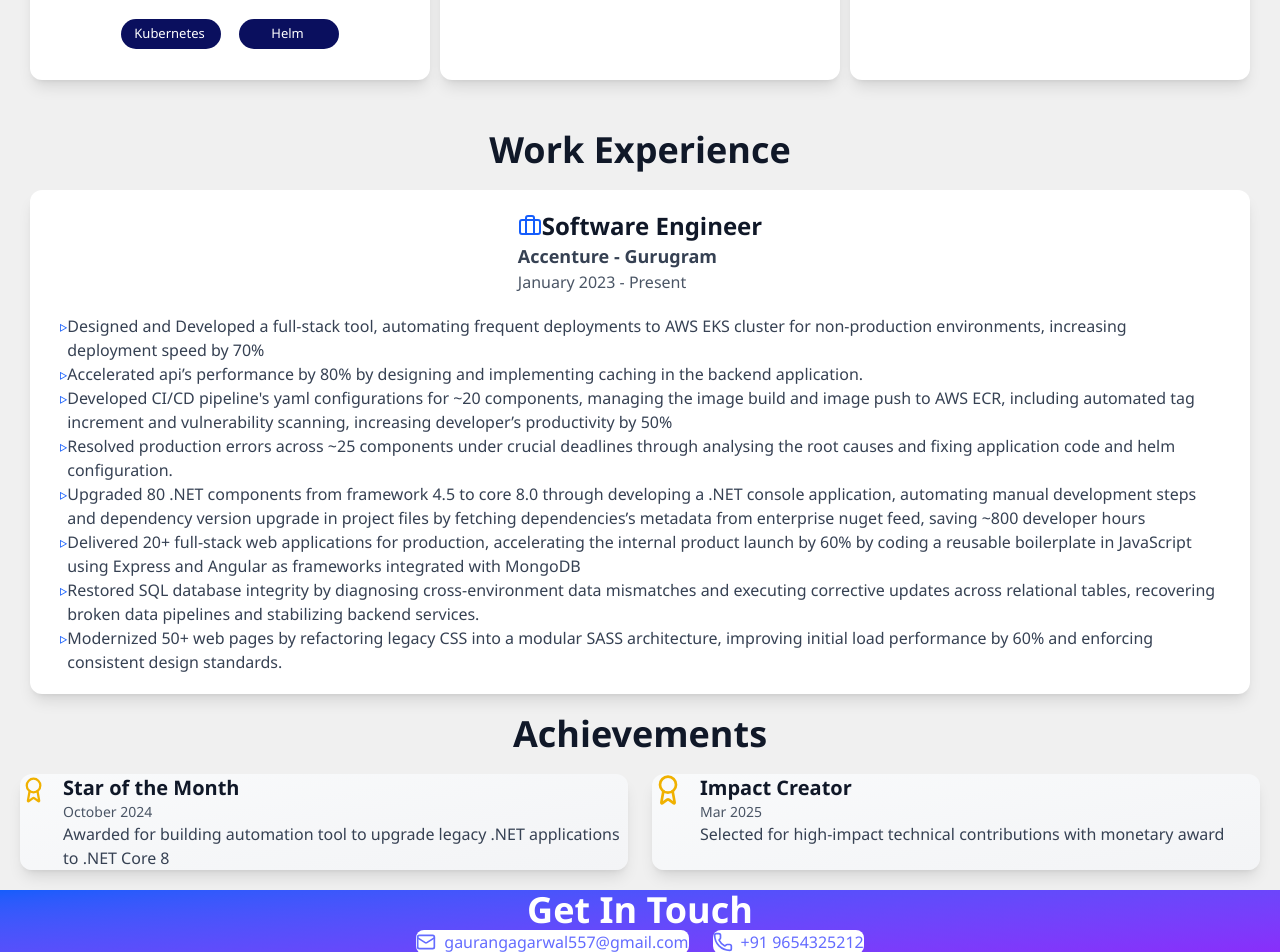
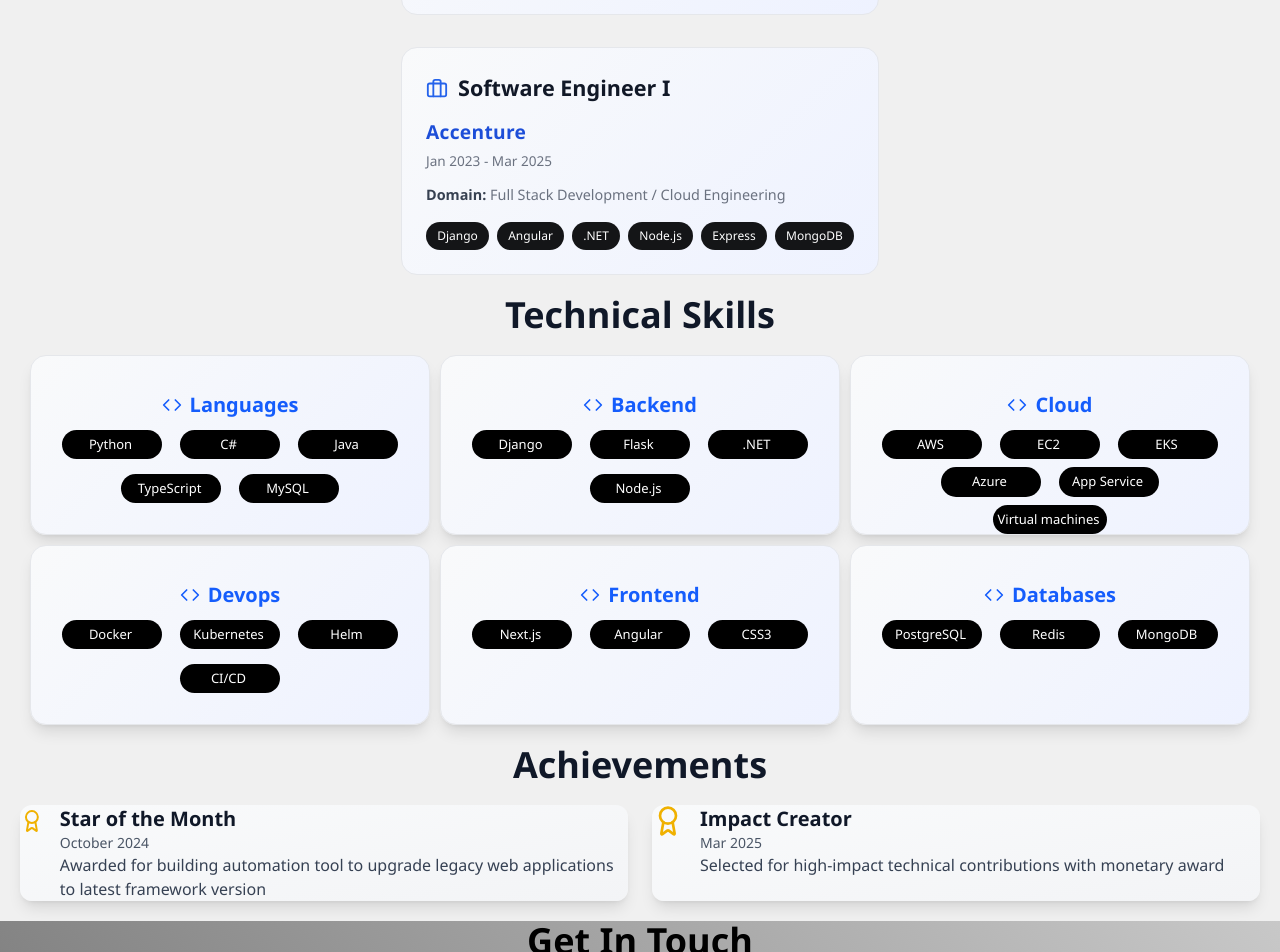
Before and after one commit to gaurang557/portfolio, a React (Vite) app: page / in a window 1280 px wide. Shown: the part 1617-2569 px from the top of the page. Built offline with nearby package versions, Linux system fonts and the light colour scheme.

Commit message:
Styles upgrade

```diff
--- a/src/App.css
+++ b/src/App.css
@@ -55,7 +55,13 @@ body{
   grid-template-rows: 50px 1fr  auto;
   text-align: center;
   padding: 10px 5px 10px 5px;
+  background: linear-gradient(135deg, #f9fafb, #eef2ff);
+  transition: all 0.3s ease;
 }
+.projectcard:hover {
+  transform: translateY(-6px);
+}
+
 .technologies{
   margin: 10px 0 10px 0;
   align-items: center;
@@ -63,7 +69,7 @@ body{
 .techbutton{
   color: white;
   margin: 0 5px 0 5px;
-  background: rgb(10, 15, 94);
+  background: rgb(0, 0, 0);
   padding: 5px 8px 5px 8px;
   border-radius: 15px;
 }
@@ -81,9 +87,16 @@ body{
 .skillcard{
   display: grid;
   grid-template-rows: 50px 1fr;
-  background: white;
   text-align: center;
-  padding: 10px 5px 10px 5px;
+  background: linear-gradient(135deg, #f9fafb, #eef2ff);
+  border-radius: 16px;
+  padding: 1.5rem;
+  border: 1px solid #e5e7eb;
+  transition: all 0.3s ease;
+  cursor: pointer;
+}
+.skillcard:hover {
+  transform: translateY(-6px);
 }
 .skillbutton{
   color: white;
@@ -92,7 +105,7 @@ body{
   align-content: center;
   font-size: small;
   margin: 0 5px 0 5px;
-  background: rgb(10,15,94);
+  background: rgb(0,0,0);
   padding: 5px 8px 5px 5px;
   border-radius: 15px;
 }
@@ -131,5 +144,12 @@ body{
 #contact{
   display: flex;
   flex-direction: column;
+  align-items: center;
+  color: black;
+  background: linear-gradient(45deg,rgb(128,128,128),rgb(200,200,200));
+  gap: 20px;
   height: 100px;
 }
+.conspan{
+  color: black;
+}
--- a/src/App.jsx
+++ b/src/App.jsx
@@ -63,8 +63,8 @@ function App() {
       <Hero />
       <About />
       <Projects />
+      <Experience />
       <Skills />
-      <Experience />
       <Achievements />
       <ContactComp />
       <footer className="bg-gray-900 text-white py-8 px-4">
--- a/src/components/Achievements.jsx
+++ b/src/components/Achievements.jsx
@@ -6,7 +6,7 @@ const Achievements = () => {
     {
       title: 'Star of the Month',
       date: 'October 2024',
-      description: 'Awarded for building automation tool to upgrade legacy .NET applications to .NET Core 8'
+      description: 'Awarded for building automation tool to upgrade legacy web applications to latest framework version'
     },
     {
       title: 'Impact Creator',
--- a/src/components/Contact.jsx
+++ b/src/components/Contact.jsx
@@ -3,20 +3,18 @@ import { Mail, Phone} from 'lucide-react';
 
 const Contact = () => {
   return (
-      <div id="contact" className="py-20 px-4 sm:px-6 lg:px-8 bg-gradient-to-br from-blue-600 to-purple-600 text-white">
-        <div className="mx-auto text-center">
+      <div id="contact" className="py-20 px-4 sm:px-6 lg:px-8">
           <h3 className="text-4xl font-bold mb-8">Get In Touch</h3>
-          <div className="flex flex-col sm:flex-row justify-center gap-6 items-center">
+          <div className="conspan flex flex-col mt-10 sm:flex-row justify-center gap-6 items-center">
             <a href="mailto:gaurangagarwal557@gmail.com"
-               className="flex items-center gap-2 bg-white text-blue-600 px-6 py-3 rounded-lg hover:bg-gray-100 transition-colors">
+               className="conspan flex items-center gap-2 bg-white px-6 py-3 rounded-lg hover:bg-gray-100">
               <Mail size={20} /> gaurangagarwal557@gmail.com
             </a>
             <a href="tel:+919654325212"
-               className="flex items-center gap-2 bg-white text-blue-600 px-6 py-3 rounded-lg hover:bg-gray-100 transition-colors">
+               className="conspan flex items-center gap-2 bg-white text-black-600 px-6 py-3 rounded-lg hover:bg-gray-100">
               <Phone size={20} /> +91 9654325212
             </a>
           </div>
-        </div>
       </div>
   )
 }
--- /dev/null
+++ b/src/components/Experience.css
@@ -0,0 +1,117 @@
+/* Section Title */
+.exp-title {
+  text-align: center;
+  font-size: 2.5rem;
+  font-weight: 700;
+  margin-bottom: 3rem;
+  color: #1f2937;
+}
+
+/* Grid Layout */
+.exp-grid {
+  display: grid;
+  grid-template-columns: repeat(auto-fit, minmax(260px, 1fr));
+  gap: 2rem;
+}
+
+/* Card */
+.exp-card {
+  background: linear-gradient(135deg, #f9fafb, #eef2ff);
+  border-radius: 16px;
+  padding: 1.5rem;
+  border: 1px solid #e5e7eb;
+  transition: all 0.3s ease;
+  cursor: pointer;
+}
+
+.exp-card:hover {
+  transform: translateY(-6px);
+  box-shadow: 0 12px 25px rgba(0, 0, 0, 0.08);
+}
+
+/* Header */
+.exp-header {
+  display: flex;
+  align-items: center;
+  margin-bottom: 0.8rem;
+}
+/* Icon */
+.exp-icon {
+  color: #2563eb;
+  margin-right: 10px;
+}
+
+/* Company */
+.exp-company {
+  font-weight: 600;
+  color: #374151;
+  margin-bottom: 0.5rem;
+}
+
+/* Domain */
+.exp-domain {
+  font-size: 0.9rem;
+  color: #6b7280;
+  margin-bottom: 1rem;
+}
+
+.exp-domain span {
+  font-weight: 600;
+  color: #374151;
+}
+
+/* Tech Stack */
+.exp-tech {
+  display: flex;
+  flex-wrap: wrap;
+  gap: 0.5rem;
+}
+
+/* Badge */
+.tech-badge {
+  background-color: #141517;
+  color: #fff;
+  font-size: 0.75rem;
+  padding: 0.3rem 0.7rem;
+  border-radius: 999px;
+  font-weight: 500;
+  transition: 0.2s ease;
+}
+
+.tech-badge:hover {
+  background-color: #bfdbfe;
+}
+/* Company (NOW STANDS OUT) */
+.exp-company {
+  font-size: 1.2rem;
+  font-weight: 700;
+  color: #1d4ed8; /* strong blue */
+  margin-bottom: 0.3rem;
+  letter-spacing: 0.3px;
+}
+
+/* Meta row (duration + experience) */
+.exp-meta {
+  display: flex;
+  align-items: center;
+  font-size: 0.85rem;
+  color: #6b7280;
+  margin-bottom: 0.8rem;
+}
+
+.exp-meta .dot {
+  margin: 0 6px;
+}
+
+/* Years of experience (highlighted subtly) */
+.exp-years {
+  color: #059669; /* green accent */
+  font-weight: 600;
+}
+
+/* Optional: Slight improvement to title hierarchy */
+.exp-header h4 {
+  font-size: 1.35rem;
+  font-weight: 600;
+  color: #111827;
+}
--- a/src/components/Experience.jsx
+++ b/src/components/Experience.jsx
@@ -1,52 +1,63 @@
-import React from 'react'
+import React from 'react';
 import { Briefcase } from 'lucide-react';
-
+import './Experience.css';
 
 const Experience = () => {
   const experience = [
     {
-      title: 'Software Engineer',
+      title: 'Software Engineer II',
       company: 'Accenture',
-      location: 'Gurugram',
-      period: 'January 2023 - Present',
-      highlights: [
-        "Designed and Developed a full-stack tool, automating frequent deployments to AWS EKS cluster for non-production environments, increasing deployment speed by 70%",
-        "Accelerated api’s performance by 80% by designing and implementing caching in the backend application.",
-        "Developed CI/CD pipeline's yaml configurations for ~20 components, managing the image build and image push to AWS ECR, including automated tag increment and vulnerability scanning, increasing developer’s productivity by 50%",
-        "Resolved production errors across ~25 components under crucial deadlines through analysing the root causes and fixing application code and helm configuration.",
-        "Upgraded 80 .NET components from framework 4.5 to core 8.0 through developing a .NET console application, automating manual development steps and dependency version upgrade in project files by fetching dependencies’s metadata from enterprise nuget feed, saving ~800 developer hours",
-        "Delivered 20+ full-stack web applications for production, accelerating the internal product launch by 60% by coding a reusable boilerplate in JavaScript using Express and Angular as frameworks integrated with MongoDB",
-        "Restored SQL database integrity by diagnosing cross-environment data mismatches and executing corrective updates across relational tables, recovering broken data pipelines and stabilizing backend services.",
-        "Modernized 50+ web pages by refactoring legacy CSS into a modular SASS architecture, improving initial load performance by 60% and enforcing consistent design standards."
-
-      ]
+      duration: 'Mar 2025 - Present',
+      domain: 'Full Stack Development / Cloud Engineering',
+      techStack: ['Django', 'Flask', 'AWS', 'SQL', 'React']
+    },
+    {
+      title: 'Software Engineer I',
+      company: 'Accenture',
+      duration: 'Jan 2023 - Mar 2025',
+      domain: 'Full Stack Development / Cloud Engineering',
+      techStack: ['Django', 'Angular', '.NET', 'Node.js', 'Express', 'MongoDB']
     }
   ];
+
   return (
-    <div id="experience" className="py-20 px-4 sm:px-6 lg:px-8">
-          <h3 className="text-4xl font-bold text-center mb-12 text-gray-900">Work Experience</h3>
+    <div id="experience" className="py-20 px-6">
+      <h3 className="exp-title">Work Experience (3+ years)</h3>
+
+      <div className="exp-grid">
         {experience.map((job, index) => (
-            <div key={index} className="expitem bg-gradient-to-br from-blue-50 to-purple-50 p-8 rounded-xl shadow-lg">
-                <div className="expheading">
-                  <div className='flex items-center'>
-                    <Briefcase className="text-blue-600 mt-1" size={24} />
-                      <h4 className="text-2xl font-bold text-gray-900">{job.title}</h4>
+          <div key={index} className="exp-card">
+
+            <div className="exp-header">
+              <Briefcase className="exp-icon" size={22} />
+              <h4>{job.title}</h4>
             </div>
-                    <p className="text-lg text-gray-700 font-semibold">{job.company} - {job.location}</p>
-                    <p className="text-gray-600">{job.period}</p>
+
+            {/* 🔥 Highlighted Company */}
+            <p className="exp-company">{job.company}</p>
+
+            {/* Meta Info */}
+            <div className="exp-meta">
+              <span>{job.duration}</span>
             </div>
-              <ul className="space-y-2 ml-10">
-                {job.highlights.map((highlight, idx) => (
-                  <li key={idx} className="text-gray-700 flex items-start">
-                    <span className="text-blue-600 mr-2">▹</span>
-                    {highlight}
-                  </li>
+
+            <p className="exp-domain">
+              <span>Domain:</span> {job.domain}
+            </p>
+
+            <div className="exp-tech">
+              {job.techStack.map((tech, idx) => (
+                <span key={idx} className="tech-badge">
+                  {tech}
+                </span>
               ))}
-              </ul>
+            </div>
+
           </div>
         ))}
       </div>
-  )
-}
+    </div>
+  );
+};
 
-export default Experience
+export default Experience;
--- a/src/components/Skills.jsx
+++ b/src/components/Skills.jsx
@@ -4,12 +4,12 @@ import { Github, Linkedin, Code } from 'lucide-react';
 
 const Skills = () => {
     const skills = {
-    languages: ['Python', 'C#', 'TypeScript', 'MySQL'],
-    backend: ['Django','.NET','Node.js', 'Express.js'],
-    cloud: ['AWS', 'EC2', 'EKS', 'ECR', 'S3'],
-    devops: ['CI/CD Pipelines', 'GitHub Actions', 'Docker', 'Kubernetes', 'Helm',],
+    languages: ['Python', 'C#', 'Java', 'TypeScript', 'MySQL'],
+    backend: ['Django', 'Flask', '.NET','Node.js'],
+    cloud: ['AWS', 'EC2', 'EKS', 'Azure', 'App Service', 'Virtual machines'],
+    devops: ['Docker', 'Kubernetes', 'Helm', 'CI/CD', ],
     frontend: ['Next.js', 'Angular', 'CSS3'],
-    databases: ['PostgreSQL','MongoDB']
+    databases: ['PostgreSQL', 'Redis', 'MongoDB']
   };
   return (
     <div id="skills" className="py-20 px-4 sm:px-6 lg:px-8">
```
Also changed, not shown: 1 other file (tests, documents, lock files or other folders). Lines whose indentation alone changed are shown as unchanged.
